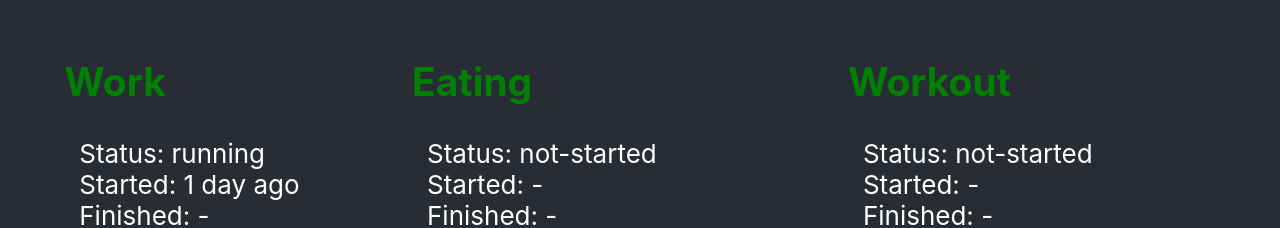
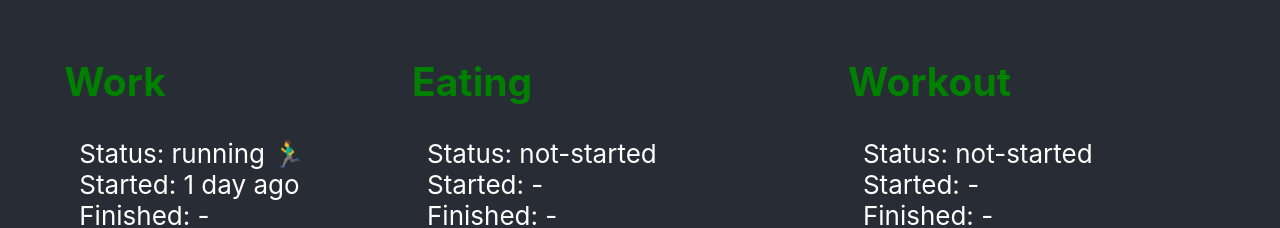
Before and after one commit to danielo515/tasker-js, a React (Vite) app: page / in a window 1280 px wide. Shown: the top 228 px of the page. Built offline with nearby package versions, Linux system fonts and the light colour scheme.

Commit message:
feat: emojis!

```diff
--- a/src/dashboard/Task.js
+++ b/src/dashboard/Task.js
@@ -22,6 +22,12 @@ text-transform: capitalize;
 color: green;
 `;
 
+const statusEmoji = {
+    stopped:'🛑',
+    paused:'☕️',
+    running:'🏃‍♂️',
+    'not-started':null,
+};
 
 export const Task = ({ startedAt, stoppedAt, pauses, title }) => {
 
@@ -33,7 +39,7 @@ export const Task = ({ startedAt, stoppedAt, pauses, title }) => {
     return (
         <Root>
             <Header>{title}</Header>
-            <Row> Status: {status} </Row>
+            <Row> Status: {status} {statusEmoji[status]}</Row>
             <Row> Started: { startedAt ? distanceInWordsToNow(startedAt) + ' ago' : '-'}</Row>
             <Row> Finished: {stoppedAt ? distanceInWordsToNow(stoppedAt) : '-'} </Row>
             <Row> Running Time: {runningTime} </Row>
```
